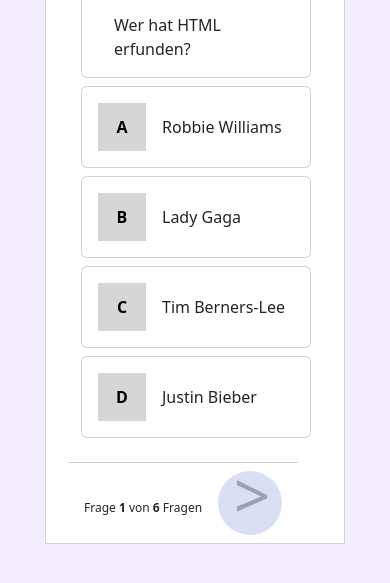
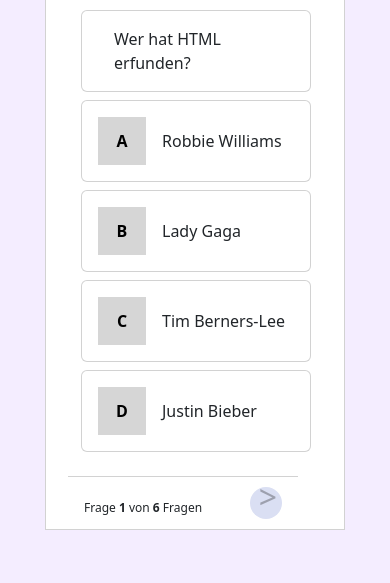
Before and after one commit to DennisJakobi76/quizApp, a website: page index.html in a window 390 px wide. Both pictures are taken after a click on the button "START". Shown: the part 209-792 px from the top of the page. Drawn offline with nearby package versions, Linux system fonts and the light colour scheme.

Commit message:
enhanced responsiveness on arrow-button

```diff
--- a/styles/style.css
+++ b/styles/style.css
@@ -305,6 +305,13 @@
         width: 600px !important;
     }
 
+    #next-question-btn {
+        width: 44px;
+        height: 44px;
+        font-size: 44px;
+        padding-top: 8px;
+    }
+
     #start-screen {
         width: 458px !important;
     }
@@ -506,4 +513,11 @@
     #mobile-head {
         display: flex;
     }
+
+    #next-question-btn {
+        width: 32px;
+        height: 32px;
+        font-size: 32px;
+        padding-top: 4px;
+    }
 }
```
